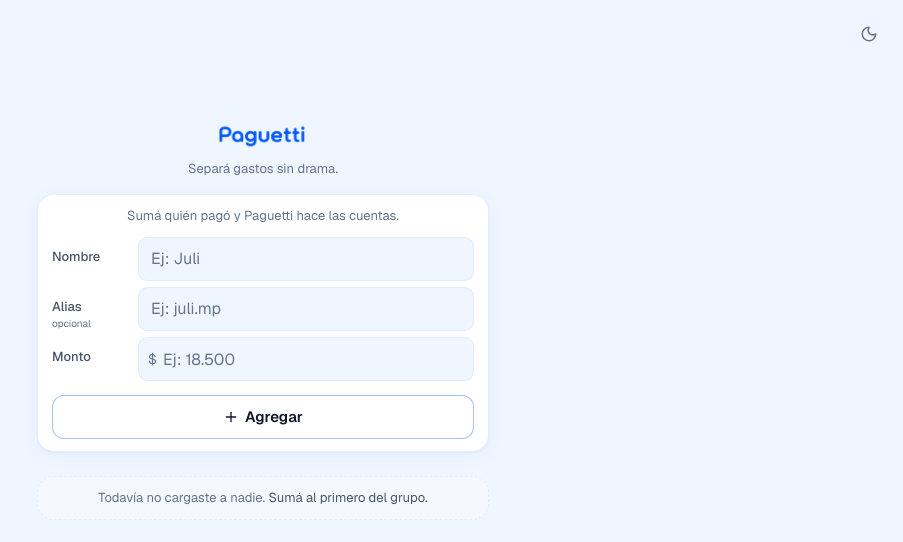
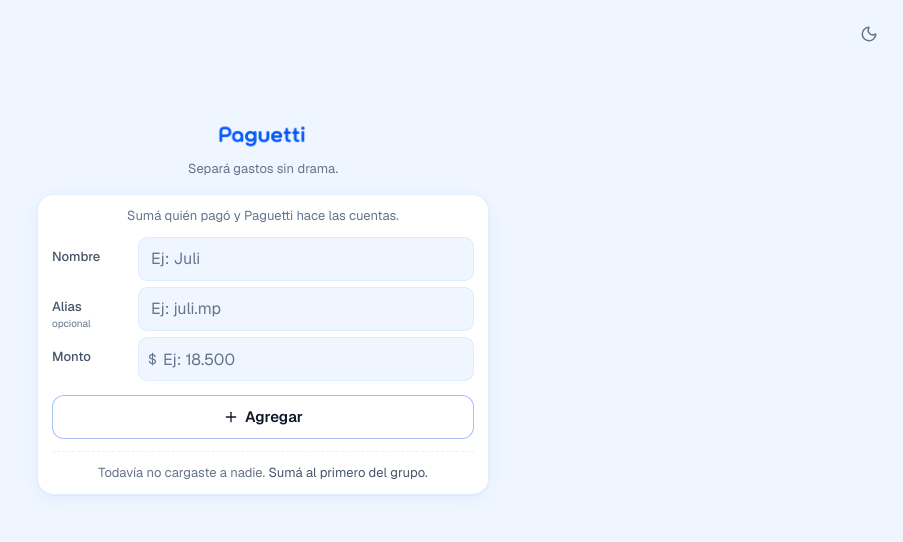
Before and after one commit to ezevazquez/paguetti, a Next.js app: page / in a window 1280 px wide. Shown: the top 542 px of the page, without its empty margins (377-1280 px from the left). Built offline with nearby package versions, Linux system fonts and the light colour scheme.

Commit message:
ui more fixes

```diff
--- a/components/paguetti/paguetti-app.tsx
+++ b/components/paguetti/paguetti-app.tsx
@@ -22,32 +22,8 @@ function generateId(): string {
   return Math.random().toString(36).slice(2, 10)
 }
 
-function CollapseToggle({
-  expanded,
-  onToggle,
-  collapsedLabel,
-  expandedLabel,
-}: {
-  expanded: boolean
-  onToggle: () => void
-  collapsedLabel: string
-  expandedLabel: string
-}) {
-  return (
-    <button
-      type="button"
-      onClick={onToggle}
-      aria-expanded={expanded}
-      className="flex w-full items-center justify-between rounded-xl border border-border/80 bg-card px-3.5 py-2.5 text-[13px] font-medium text-muted-foreground shadow-[var(--shadow-surface)] transition-colors hover:text-foreground dark:border-border dark:shadow-none"
-    >
-      <span>{expanded ? expandedLabel : collapsedLabel}</span>
-      <ChevronDown
-        className={cn('size-4 shrink-0 transition-transform', expanded && 'rotate-180')}
-        aria-hidden="true"
-      />
-    </button>
-  )
-}
+const WORKBOX_CLASS =
+  'rounded-[calc(var(--radius)*1.4)] border border-border/80 bg-card shadow-[var(--shadow-surface)] dark:border-border dark:shadow-none'
 
 export function PaguettiApp() {
   const [isDark, setIsDark] = useState(false)
@@ -56,8 +32,7 @@ export function PaguettiApp() {
   const [shareOpen, setShareOpen] = useState(false)
   const [focusTrigger, setFocusTrigger] = useState(0)
   const [mounted, setMounted] = useState(false)
-  const [formExpanded, setFormExpanded] = useState(true)
-  const [listExpanded, setListExpanded] = useState(true)
+  const [workboxExpanded, setWorkboxExpanded] = useState(true)
 
   useEffect(() => {
     setIsDark(document.documentElement.classList.contains('dark'))
@@ -96,8 +71,7 @@ export function PaguettiApp() {
       const next = prev.filter((p) => p.id !== id)
       if (next.length < 2) {
         setIsCalculated(false)
-        setFormExpanded(true)
-        setListExpanded(true)
+        setWorkboxExpanded(true)
       }
       return next
     })
@@ -106,8 +80,7 @@ export function PaguettiApp() {
   const handleCalculate = () => {
     if (people.length >= 2) {
       setIsCalculated(true)
-      setFormExpanded(false)
-      setListExpanded(false)
+      setWorkboxExpanded(false)
     }
   }
 
@@ -115,8 +88,7 @@ export function PaguettiApp() {
     if (!confirm('¿Borrar todo el grupo y empezar de nuevo?')) return
     setPeople([])
     setIsCalculated(false)
-    setFormExpanded(true)
-    setListExpanded(true)
+    setWorkboxExpanded(true)
     setFocusTrigger((n) => n + 1)
   }
 
@@ -125,26 +97,9 @@ export function PaguettiApp() {
 
   const shareText = result ? buildShareText(result) : ''
   const canCalculate = people.length >= 2
-  const showForm = !result || formExpanded
-  const showList = !result || listExpanded
+  const showCollapsed = result && !workboxExpanded
 
-  const formCard = (
-    <div className="flex flex-col gap-2">
-      <PersonForm onAdd={handleAdd} focusTrigger={focusTrigger} />
-      {people.length >= 1 && (
-        <button
-          type="button"
-          onClick={handleCalculate}
-          disabled={!canCalculate}
-          className="inline-flex h-12 w-full items-center justify-center gap-2 rounded-[calc(var(--radius)*1.4)] border-0 bg-gradient-to-b from-primary to-primary-hover text-base font-bold tracking-tight text-primary-foreground shadow-[var(--shadow-btn)] transition-[filter,transform] hover:brightness-[1.06] active:translate-y-px disabled:cursor-not-allowed disabled:bg-muted disabled:from-muted disabled:to-muted disabled:text-muted-foreground disabled:opacity-45 disabled:shadow-none"
-          aria-disabled={!canCalculate}
-        >
-          <Calculator className="size-[18px] shrink-0" aria-hidden="true" />
-          Calcular reparto
-        </button>
-      )}
-    </div>
-  )
+  const peopleLabel = `${people.length} ${people.length === 1 ? 'persona' : 'personas'} en el grupo`
 
   return (
     <main className="relative min-h-screen overflow-x-hidden bg-background">
@@ -174,83 +129,58 @@ export function PaguettiApp() {
           </div>
         </header>
 
+        {/* Unified workbox */}
+        <section aria-label="Cargar gastos del grupo">
+          {showCollapsed ? (
+            <button
+              type="button"
+              onClick={() => setWorkboxExpanded(true)}
+              aria-expanded={false}
+              className={cn(
+                WORKBOX_CLASS,
+                'flex w-full items-center justify-between gap-3 px-3.5 py-3 text-left transition-colors hover:bg-surface-elevated/50'
+              )}
+            >
+              <div className="min-w-0">
+                <p className="text-[13px] font-medium text-foreground">{peopleLabel}</p>
+                <p className="text-[11px] text-muted-foreground mt-0.5">
+                  Grupo cargado
+                </p>
+              </div>
+              <span className="flex shrink-0 items-center gap-1 text-[13px] font-semibold text-primary">
+                Editar
+                <ChevronDown className="size-4" aria-hidden="true" />
+              </span>
+            </button>
+          ) : (
+            <div className={cn(WORKBOX_CLASS, 'px-3.5 py-3')}>
               {result && (
-          <ResultsCard result={result} onShare={() => setShareOpen(true)} />
+                <div className="mb-3 flex items-center justify-end border-b border-border/50 pb-2">
+                  <button
+                    type="button"
+                    onClick={() => setWorkboxExpanded(false)}
+                    className="flex items-center gap-1 text-[12px] font-medium text-muted-foreground transition-colors hover:text-foreground"
+                  >
+                    Ocultar
+                    <ChevronDown className="size-3.5 rotate-180" aria-hidden="true" />
+                  </button>
+                </div>
               )}
 
-        {/* Form */}
-        {result ? (
-          <section aria-label="Agregar persona" className="flex flex-col gap-2">
-            <CollapseToggle
-              expanded={formExpanded}
-              onToggle={() => setFormExpanded((v) => !v)}
-              collapsedLabel="Agregar persona"
-              expandedLabel="Ocultar carga"
-            />
-            {showForm && (
-              <div className="rounded-[calc(var(--radius)*1.4)] border border-border/80 bg-card px-3.5 py-3 shadow-[var(--shadow-surface)] dark:border-border dark:shadow-none">
-                {formCard}
-              </div>
-            )}
-          </section>
-        ) : (
-          <section
-            aria-label="Agregar persona"
-            className="rounded-[calc(var(--radius)*1.4)] border border-border/80 bg-card px-3.5 py-3 shadow-[var(--shadow-surface)] dark:border-border dark:shadow-none"
+              <PersonForm onAdd={handleAdd} focusTrigger={focusTrigger} />
+
+              {people.length === 0 ? (
+                <p
+                  role="status"
+                  className="mt-3 border-t border-dashed border-border/70 pt-3 text-center text-[13px] text-muted-foreground leading-snug"
                 >
-            {formCard}
-          </section>
-        )}
-
-        {/* People list */}
-        <section aria-label="Personas cargadas" className={cn('flex flex-col gap-2', !result && 'mt-3')}>
-          {people.length === 0 ? (
-            <div
-              role="status"
-              className="rounded-xl border border-dashed border-border/80 bg-card/40 px-3 py-3 text-center"
-            >
-              <p className="text-[13px] text-muted-foreground leading-snug">
                   Todavía no cargaste a nadie.{' '}
                   <span className="text-secondary-foreground">Sumá al primero del grupo.</span>
                 </p>
-            </div>
-          ) : result ? (
-            <>
-              <div className="flex justify-end px-0.5">
-                <button
-                  type="button"
-                  onClick={handleReset}
-                  className="text-[11px] font-medium text-muted-foreground transition-colors hover:text-destructive"
-                >
-                  Reiniciar
-                </button>
-              </div>
-              <CollapseToggle
-                expanded={listExpanded}
-                onToggle={() => setListExpanded((v) => !v)}
-                collapsedLabel={`${people.length} ${people.length === 1 ? 'persona' : 'personas'} en el grupo`}
-                expandedLabel="Ocultar grupo"
-              />
-              {showList && (
-                <ul className="flex flex-col gap-1.5" role="list">
-                  {people.map((person) => (
-                    <li key={person.id}>
-                      <PersonCard
-                        person={person}
-                        onEdit={handleEdit}
-                        onDelete={handleDelete}
-                      />
-                    </li>
-                  ))}
-                </ul>
-              )}
-            </>
               ) : (
-            <>
-              <div className="flex items-center justify-between px-0.5">
-                <p className="text-[11px] text-muted-foreground font-medium">
-                  {people.length} {people.length === 1 ? 'persona' : 'personas'} en el grupo
-                </p>
+                <div className="mt-3 border-t border-border/60 pt-3 flex flex-col gap-2">
+                  <div className="flex items-center justify-between">
+                    <p className="text-[11px] font-medium text-muted-foreground">{peopleLabel}</p>
                     <button
                       type="button"
                       onClick={handleReset}
@@ -260,13 +190,14 @@ export function PaguettiApp() {
                     </button>
                   </div>
 
-              <ul className="flex flex-col gap-1.5" role="list">
+                  <ul className="flex flex-col" role="list">
                     {people.map((person) => (
                       <li key={person.id}>
                         <PersonCard
                           person={person}
                           onEdit={handleEdit}
                           onDelete={handleDelete}
+                          embedded
                         />
                       </li>
                     ))}
@@ -277,9 +208,26 @@ export function PaguettiApp() {
                       Sumá al menos una persona más para calcular.
                     </p>
                   )}
-            </>
+
+                  <button
+                    type="button"
+                    onClick={handleCalculate}
+                    disabled={!canCalculate}
+                    className="inline-flex h-12 w-full items-center justify-center gap-2 rounded-[calc(var(--radius)*1.2)] border-0 bg-gradient-to-b from-primary to-primary-hover text-base font-bold tracking-tight text-primary-foreground shadow-[var(--shadow-btn)] transition-[filter,transform] hover:brightness-[1.06] active:translate-y-px disabled:cursor-not-allowed disabled:bg-muted disabled:from-muted disabled:to-muted disabled:text-muted-foreground disabled:opacity-45 disabled:shadow-none"
+                    aria-disabled={!canCalculate}
+                  >
+                    <Calculator className="size-[18px] shrink-0" aria-hidden="true" />
+                    Calcular reparto
+                  </button>
+                </div>
+              )}
+            </div>
           )}
         </section>
+
+        {result && (
+          <ResultsCard result={result} onShare={() => setShareOpen(true)} />
+        )}
       </div>
 
       <ShareModal
```
Also changed, not shown: components/paguetti/person-card.tsx (+10 -2 lines). Lines whose indentation alone changed are shown as unchanged.
